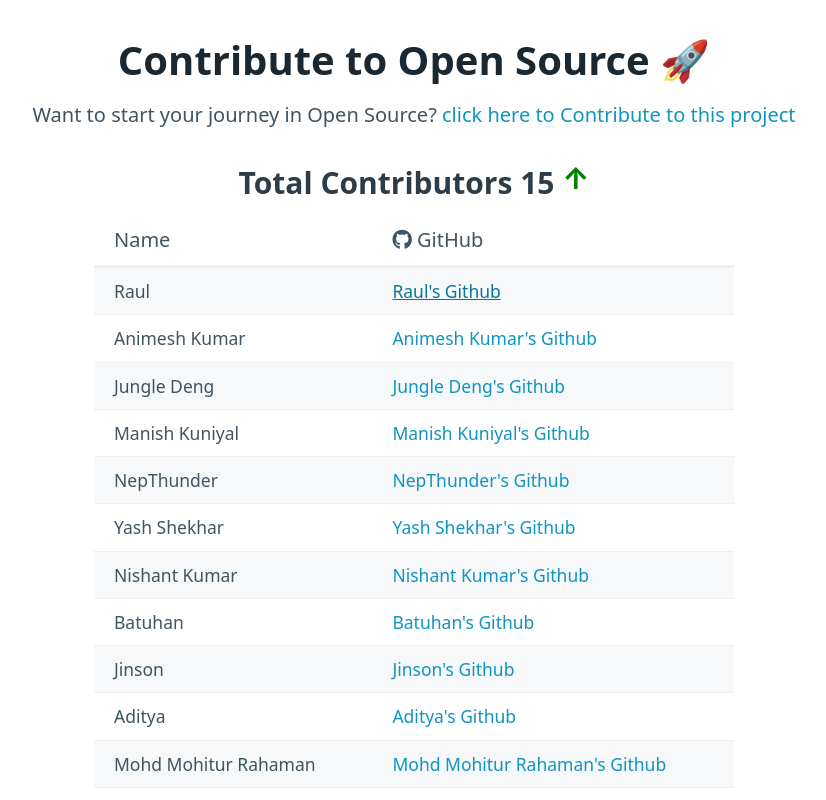
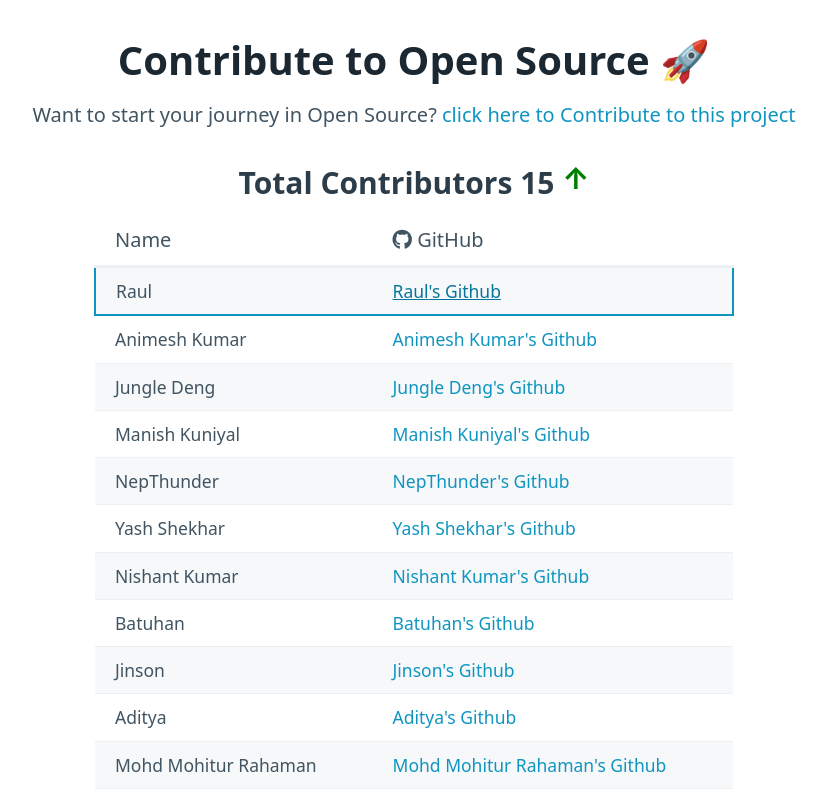
Before and after one commit to Raulj123/First-Contribution-, a SvelteKit app: page / in a window 1280 px wide. In both pictures the pointer is over the element 640 px from the left and 290 px from the top of the page. Shown: the top 800 px of the page, without its empty margins (226-1052 px from the left). Built offline with nearby package versions, Linux system fonts and the light colour scheme.

Commit message:
feat: hover effect on rows

```diff
--- a/src/routes/+page.svelte
+++ b/src/routes/+page.svelte
@@ -46,4 +46,9 @@
 			transform: translateY(-5px);
 		}
 	}
+  tbody tr:hover {
+  border: 2px solid blue;
+  border-color: hsl(195, 85%, 41%);
+  }
+
 </style>
```
